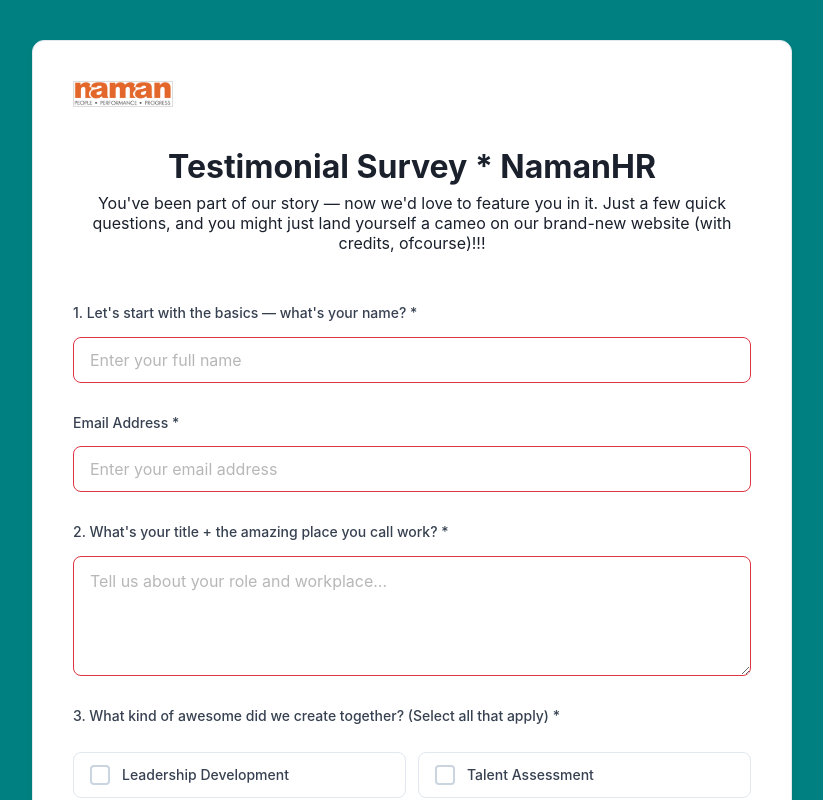
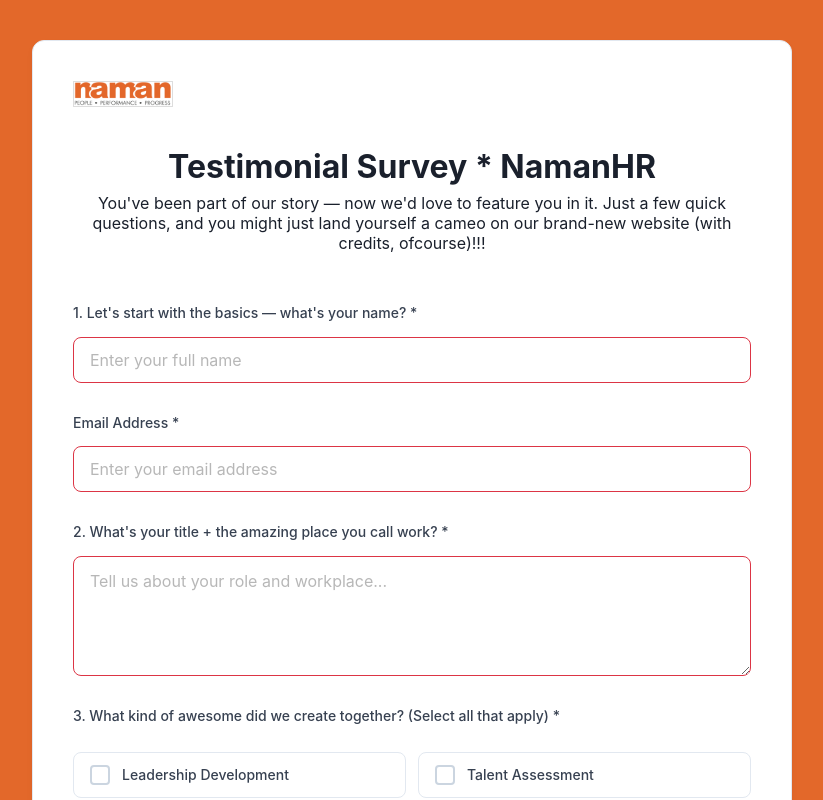
Before and after one commit to Enculture-AI-POCs/EncultureTestimonial, a React (Create React App) app in the folder client/: page / in a window 1280 px wide. Shown: the top 800 px of the page, without its empty margins (228-1051 px from the left). Built offline with nearby package versions, Linux system fonts and the light colour scheme.

Commit message:
Update background color in index.css to enhance visual appeal and maintain consistency with the application's design theme.

```diff
--- a/client/src/index.css
+++ b/client/src/index.css
@@ -10,7 +10,7 @@
     sans-serif;
   -webkit-font-smoothing: antialiased;
   -moz-osx-font-smoothing: grayscale;
-  background: #008080;
+  background: #e3682a;
   min-height: 100vh;
   color: #1a202c;
 }
```
